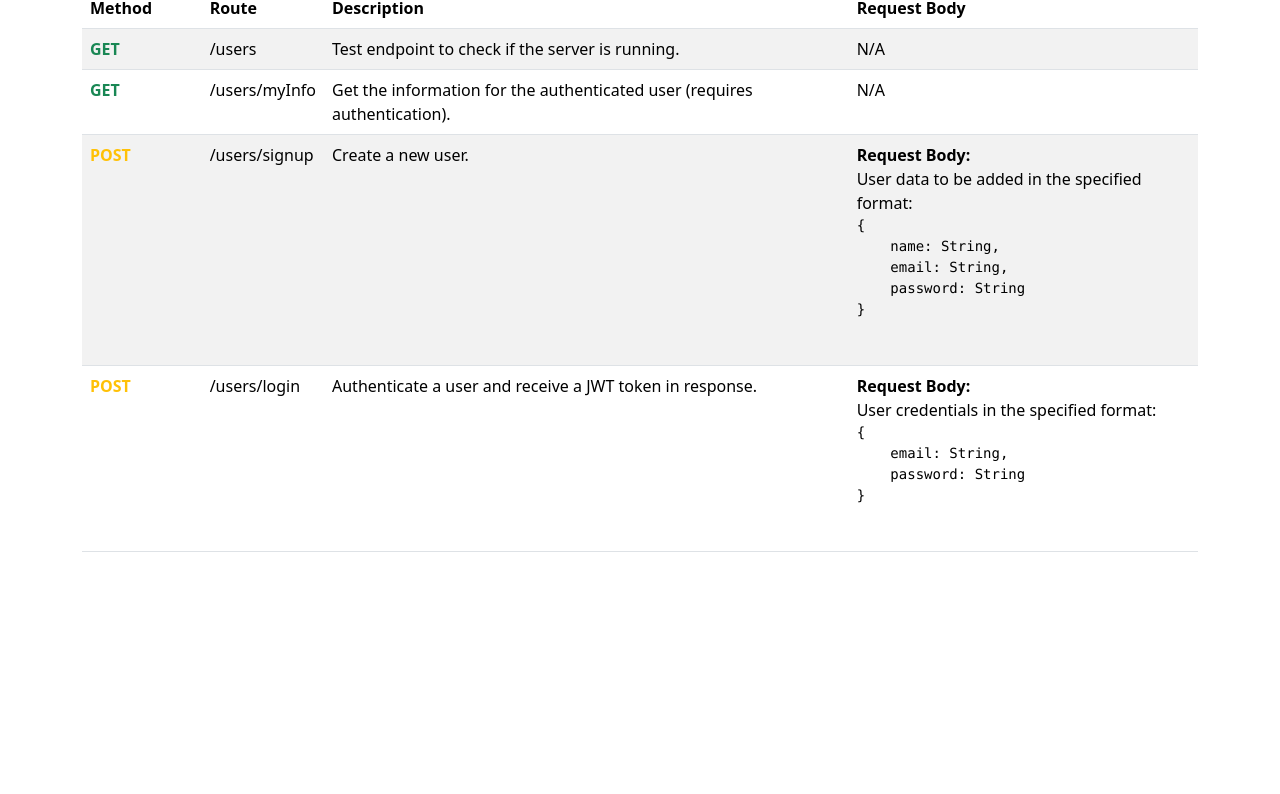
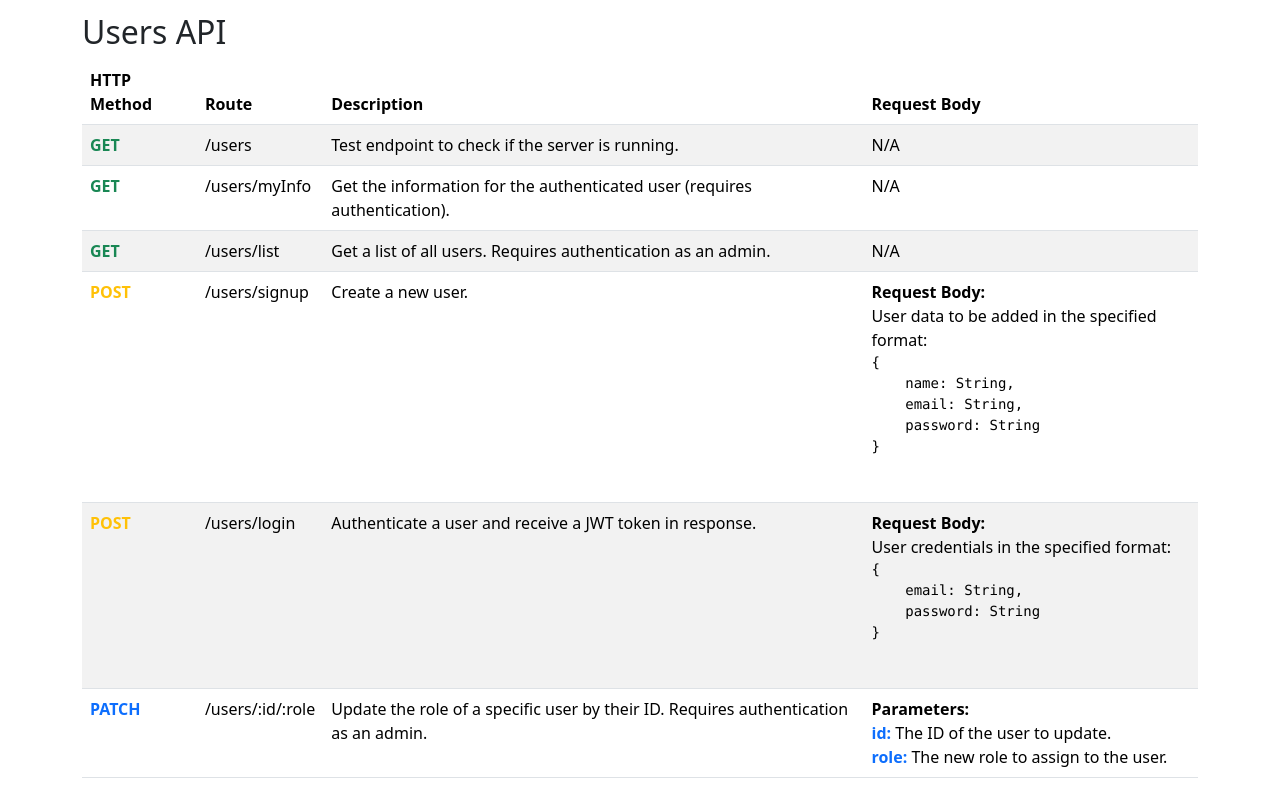
Before and after one commit to adirmolk/AdirsToysWork, a website: page public/index.html in a window 1280 px wide. Shown: the part 1335-2129 px from the top of the page. Before the commit the page ends 1903 px from the top, so only its background shows below. Drawn offline with nearby package versions, Linux system fonts and the light colour scheme.

Commit message:
Add files via upload

```diff
--- a/public/index.html
+++ b/public/index.html
@@ -30,24 +30,35 @@
         <tbody>
           <tr>
             <td class="text-success fw-bold">GET</td>
-            <td><a href="https://adirtoyswork.cyclic.app/toys">/toys</a></td>            <td>Returns a list of toys according to the query parameters.</td>
+            <td><a href="https://adirtoyswork.cyclic.app/toys">/toys</a></td>
+            <td>Returns a list of toys according to the query parameters.</td>
             <td>
               <b>Parameters:</b><br />
               <span class="text-success fw-bold">limit</span> (optional): Number
               of toys per page (default: 5).<br />
+              <a href="https://adirtoyswork.cyclic.app/toys?limit=7">https://adirtoyswork.cyclic.app/toys?limit=7</a><br>
               <span class="text-success fw-bold">page</span> (optional): Page
               number to return (default: 1).<br />
+              <a href="https://adirtoyswork.cyclic.app/toys?page?2">https://adirtoyswork.cyclic.app/toys?page?2</a><br />
               <span class="text-success fw-bold">sort</span> (optional): Field
               to sort by (default: _id).<br />
+              <a href="https://adirtoyswork.cyclic.app/toys?sort=price">https://adirtoyswork.cyclic.app/toys?sort=price</a><br />
               <span class="text-success fw-bold">reverse</span> (optional): If
               set to "yes," sorts in descending order.<br />
+              <a href="https://adirtoyswork.cyclic.app/toys?sort=price&reverse=yes">https://adirtoyswork.cyclic.app/toys?sort=price&reverse=yes</a><br />
+
               <span class="text-success fw-bold">s</span> (optional): Search
               query to match against toy names, categories, or descriptions.
             </td>
           </tr>
           <tr>
             <td class="text-success fw-bold">GET</td>
-            <td><a href="https://adirtoyswork.cyclic.app/toys/single/64f05dcefb75d64cff3bcde3">/toys/single/:id</a></td>
+            <td>
+              <a
+                href="https://adirtoyswork.cyclic.app/toys/single/64f05dcefb75d64cff3bcde3"
+                >/toys/single/:id</a
+              >
+            </td>
             <td>Get information about a specific toy by its ID.</td>
             <td>
               <b>Parameters:</b><br />
@@ -57,8 +68,12 @@
           </tr>
           <tr>
             <td class="text-success fw-bold">GET</td>
-            <td><a href="https://adirtoyswork.cyclic.app/toys/count">/toys/count</a></td>
-            <td> get the count of the pages and items</td>
+            <td>
+              <a href="https://adirtoyswork.cyclic.app/toys/count"
+                >/toys/count</a
+              >
+            </td>
+            <td>get the count of the pages and items</td>
             <td>
               <b>Parameters:</b><br />
               <span class="">N/A</span>
@@ -66,7 +81,12 @@
           </tr>
           <tr>
             <td class="text-success fw-bold">GET</td>
-            <td><a href="https://adirtoyswork.cyclic.app/toys/prices/?min=30&max=40">/toys/prices</a></td>
+            <td>
+              <a
+                href="https://adirtoyswork.cyclic.app/toys/prices/?min=30&max=40"
+                >/toys/prices</a
+              >
+            </td>
             <td>Filter toys by price range with optional pagination.</td>
             <td>
               <b>Parameters:</b><br />
@@ -163,6 +183,15 @@
             <td>N/A</td>
           </tr>
           <tr>
+            <td class="text-success fw-bold">GET</td>
+            <td>/users/list</td>
+            <td>Get a list of all users. Requires authentication as an admin.</td>
+            <td>
+
+              <span class="">N/A</span>
+            </td>
+          </tr>
+          <tr>
             <td class="text-warning fw-bold">POST</td>
             <td>/users/signup</td>
             <td>Create a new user.</td>
@@ -195,6 +224,22 @@
               >
             </td>
           </tr>
+          <tr>
+            <td class="text-primary fw-bold">PATCH</td>
+            <td>/users/:id/:role</td>
+            <td>
+              Update the role of a specific user by their ID. Requires
+              authentication as an admin.
+            </td>
+            <td>
+              <b>Parameters:</b><br />
+              <span class="text-primary fw-bold">id:</span> The ID of the user to
+              update.<br />
+              <span class="text-primary fw-bold">role:</span> The new role to
+              assign to the user.<br />
+            </td>
+          </tr>
+
         </tbody>
       </table>
     </div>
```
